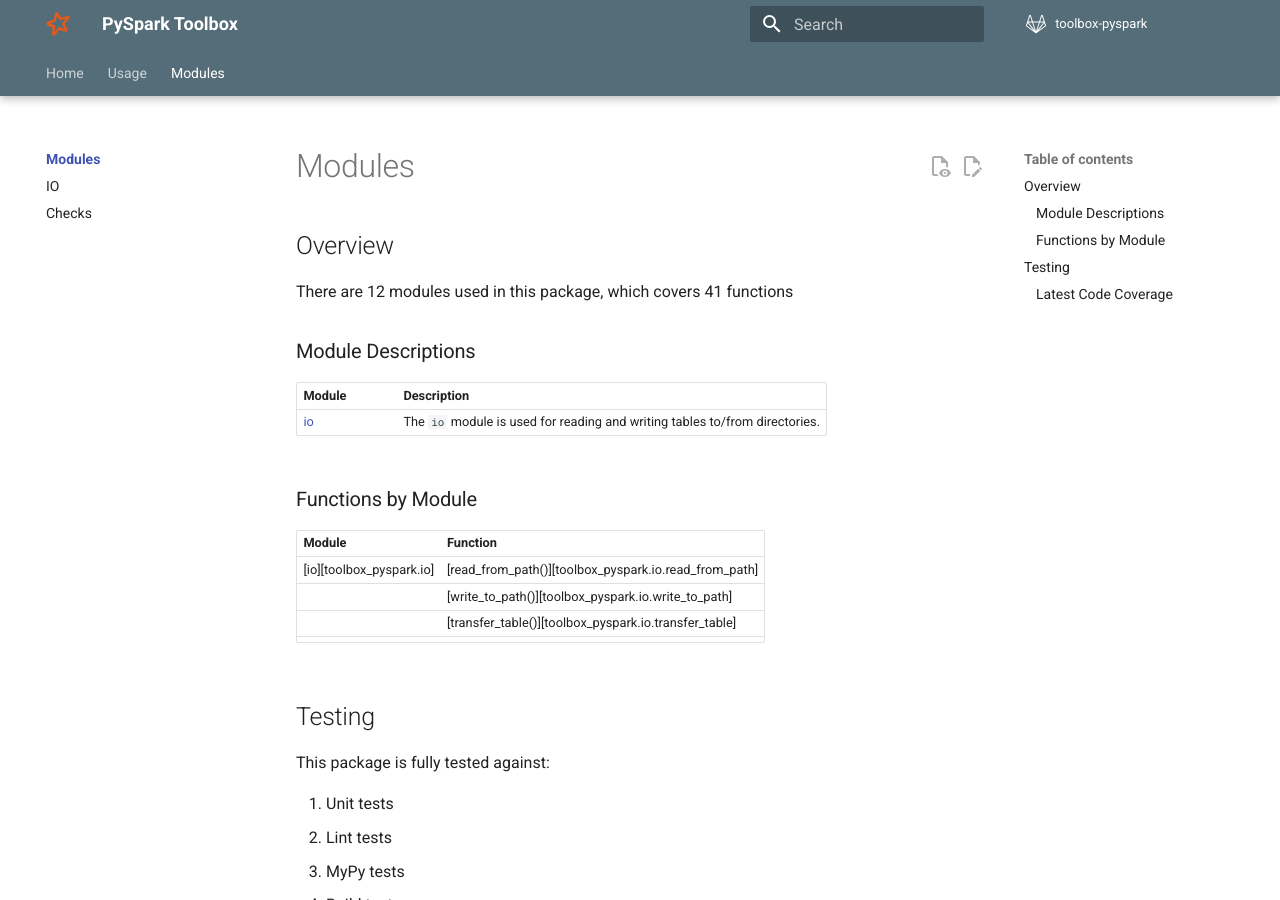
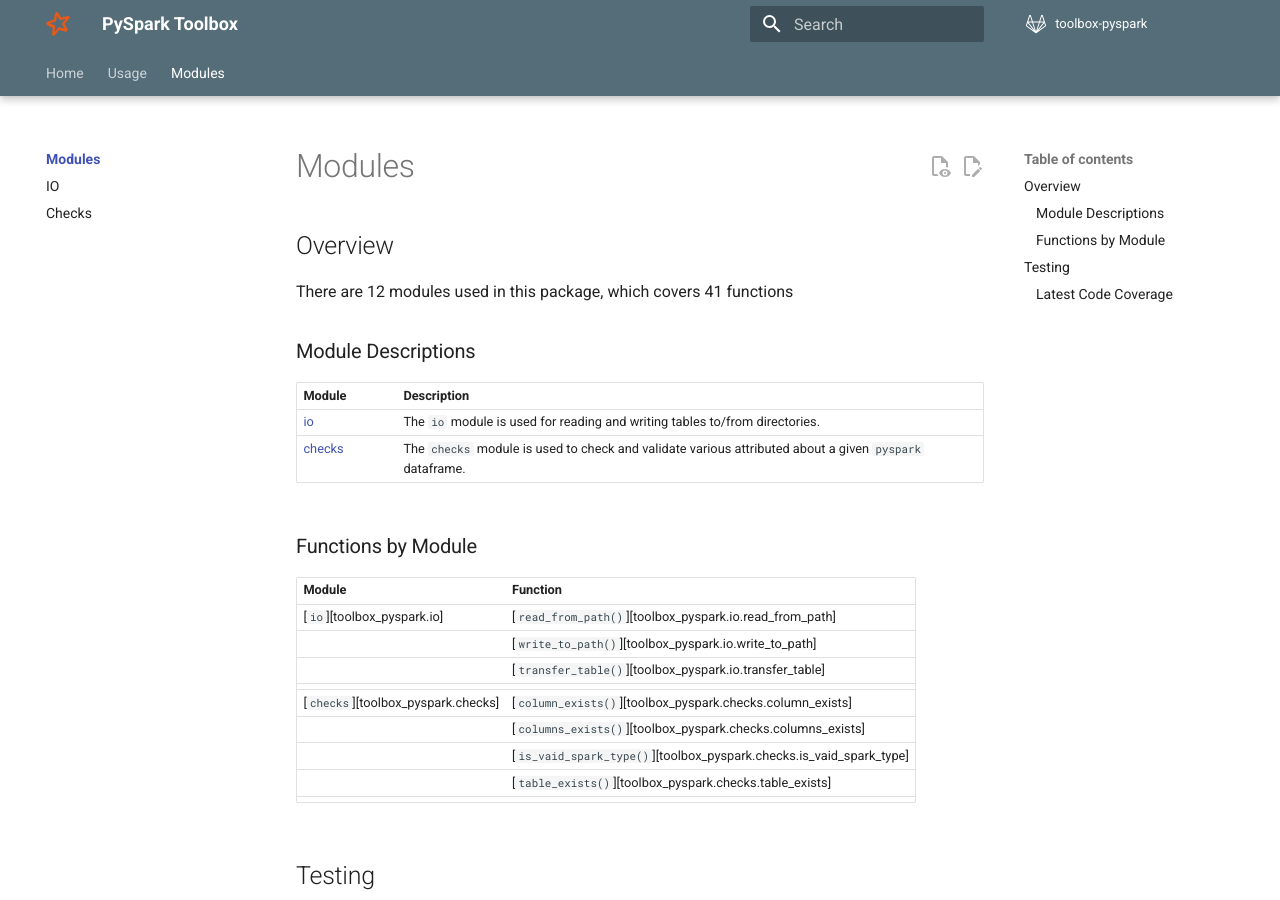
Before and after one commit to data-science-extensions/toolbox-pyspark, an MkDocs documentation site: the page built from docs/code/index.md, in a window 1280 px wide and 900 px high. Built offline with MkDocs 1.6.1 and Material for MkDocs 9.7.7, drawn with Linux system fonts in a browser that asks for light colours; comment, search, counter and statistics services are not loaded; the version menu is left out.

Commit message:
Fix aesthetics on the `Modules` page

```diff
--- a/docs/code/index.md
+++ b/docs/code/index.md
@@ -1,4 +1,5 @@
 # Modules
+
 
 ## Overview
 
@@ -10,8 +11,8 @@ There are 12 modules used in this package, which covers 41 functions
 | Module                        | Description |
 |-------------------------------|-------------|
 | [io](./io.md)                 | The `io` module is used for reading and writing tables to/from directories.
+| [checks](./checks.md)         | The `checks` module is used to check and validate various attributed about a given `pyspark` dataframe.
 <!--
-| [checks](./checks.md)         | The `checks` module is used to check and validate various attributed about a given `pyspark` dataframe.
 | [cleaning](./cleaning.md)     | The `cleaning` module is used to clean, fix, and fetch various aspects on a given DataFrame.
 | [columns](./columns.md)       | The `columns` module is used to fetch columns from a given DataFrame using convenient syntax.
 | [constants](./constants.md)   | The `constants` module is used to hold the definitions of all constant values used across the package.
@@ -26,71 +27,72 @@ There are 12 modules used in this package, which covers 41 functions
 
 ### Functions by Module
 
-| Module                                   | Function |
-|------------------------------------------|----------|
-| [io][toolbox_pyspark.io]                 | [read_from_path()][toolbox_pyspark.io.read_from_path] |
-|                                          | [write_to_path()][toolbox_pyspark.io.write_to_path] |
-|                                          | [transfer_table()][toolbox_pyspark.io.transfer_table] |
-|                                          | |
+| Module                                     | Function |
+|--------------------------------------------|----------|
+| [`io`][toolbox_pyspark.io]                 | [`read_from_path()`][toolbox_pyspark.io.read_from_path] |
+|                                            | [`write_to_path()`][toolbox_pyspark.io.write_to_path] |
+|                                            | [`transfer_table()`][toolbox_pyspark.io.transfer_table] |
+|                                            | |
+| [`checks`][toolbox_pyspark.checks]         | [`column_exists()`][toolbox_pyspark.checks.column_exists] |
+|                                            | [`columns_exists()`][toolbox_pyspark.checks.columns_exists] |
+|                                            | [`is_vaid_spark_type()`][toolbox_pyspark.checks.is_vaid_spark_type] |
+|                                            | [`table_exists()`][toolbox_pyspark.checks.table_exists] |
+|                                            | |
 <!--
-| [checks][toolbox_pyspark.checks]         | [column_exists()][toolbox_pyspark.checks.column_exists] |
-|                                          | [columns_exists()][toolbox_pyspark.checks.columns_exists] |
-|                                          | [is_vaid_spark_type()][toolbox_pyspark.checks.is_vaid_spark_type] |
-|                                          | [table_exists()][toolbox_pyspark.checks.table_exists] |
-|                                          | |
-| [cleaning][toolbox_pyspark.cleaning]     | [create_empty_dataframe()][toolbox_pyspark.cleaning.create_empty_dataframe] |
-|                                          | [keep_first_record_by_columns()][toolbox_pyspark.cleaning.keep_first_record_by_columns] |
-|                                          | [convert_dataframe()][toolbox_pyspark.cleaning.convert_dataframe] |
-|                                          | [get_column_values()][toolbox_pyspark.cleaning.get_column_values] |
-|                                          | [update_nullability()][toolbox_pyspark.cleaning.update_nullability] |
-|                                          | [trim_spaces_from_column()][toolbox_pyspark.cleaning.trim_spaces_from_column] |
-|                                          | [trim_spaces_from_columns()][toolbox_pyspark.cleaning.trim_spaces_from_columns] |
-|                                          | [apply_function_to_column()][toolbox_pyspark.cleaning.apply_function_to_column] |
-|                                          | [apply_function_to_columns()][toolbox_pyspark.cleaning.apply_function_to_columns] |
-|                                          | [drop_matching_rows()][toolbox_pyspark.cleaning.drop_matching_rows] |
-|                                          | |
-| [columns][toolbox_pyspark.columns]       | [get_columns()][toolbox_pyspark.cleaning.get_columns] |
-|                                          | [get_columns_by_likeness()][toolbox_pyspark.columns.get_columns_by_likeness] |
-|                                          | [rename_columns()][toolbox_pyspark.columns.rename_columns] |
-|                                          | [reorder_columns()][toolbox_pyspark.columns.reorder_columns] |
-|                                          | [delete_columns()][toolbox_pyspark.columns.delete_columns] |
-|                                          | |
-| [constants][toolbox_pyspark.constants]   | |
-|                                          | |
-| [datetime][toolbox_pyspark.datetime]     | [rename_datetime_columns()][toolbox_pyspark.datetime.rename_datetime_columns] |
-|                                          | [rename_datetime_column()][toolbox_pyspark.datetime.rename_datetime_column] |
-|                                          | [add_local_datetime_columns()][toolbox_pyspark.datetime.add_local_datetime_columns] |
-|                                          | [add_local_datetime_column()][toolbox_pyspark.datetime.add_local_datetime_column] |
-|                                          | [split_datetime_column()][toolbox_pyspark.datetime.split_datetime_column] |
-|                                          | [split_datetime_columns()][toolbox_pyspark.datetime.split_datetime_columns] |
-|                                          | |
-| [delta][toolbox_pyspark.delta]           | [load_table()][toolbox_pyspark.delta.load_table] |
-|                                          | [count_rows()][toolbox_pyspark.delta.count_rows] |
-|                                          | [get_history()][toolbox_pyspark.delta.get_history] |
-|                                          | [optimise_table()][toolbox_pyspark.delta.optimise_table] |
-|                                          | [retry_optimise_table()][toolbox_pyspark.delta.retry_optimise_table] |
-|                                          | [merge_spark_to_delta()][toolbox_pyspark.delta.merge_spark_to_delta] |
-|                                          | [merge_delta_to_delta()][toolbox_pyspark.delta.merge_delta_to_delta] |
-|                                          | [retry_merge_spark_to_delta()][toolbox_pyspark.delta.retry_merge_spark_to_delta] |
-|                                          | [DeltaLoader()][toolbox_pyspark.delta.DeltaLoader] |
-|                                          | |
-| [dimensions][toolbox_pyspark.dimensions] | [get_dims()][toolbox_pyspark.dimensions.get_dims] |
-|                                          | [get_dims_of_tables()][toolbox_pyspark.dimensions.get_dims_of_tables] |
-|                                          | |
-| [keys][toolbox_pyspark.keys]             | [add_keys_from_columns()][toolbox_pyspark.keys.add_keys_from_columns] |
-|                                          | [add_key_from_columns()][toolbox_pyspark.keys.add_key_from_columns] |
-|                                          | |
-| [scale][toolbox_pyspark.scale]           | [round_column()][toolbox_pyspark.scale.round_column] |
-|                                          | [round_columns()][toolbox_pyspark.scale.round_columns] |
-|                                          | |
-| [schema][toolbox_pyspark.schema]         | [view_schema_differences()][toolbox_pyspark.schema.view_schema_differences] |
-|                                          | [check_schemas_match()][toolbox_pyspark.schema.check_schemas_match] |
-|                                          | |
-| [types][toolbox_pyspark.types]           | [get_column_types()][toolbox_pyspark.types.get_column_types] |
-|                                          | [cast_column_to_type()][toolbox_pyspark.types.cast_column_to_type] |
-|                                          | [cast_columns_to_type()][toolbox_pyspark.types.cast_columns_to_type] |
-|                                          | [map_cast_columns_to_type()][toolbox_pyspark.types.map_cast_columns_to_type] |
+| [`cleaning`][toolbox_pyspark.cleaning]     | [`create_empty_dataframe()`][toolbox_pyspark.cleaning.create_empty_dataframe] |
+|                                            | [`keep_first_record_by_columns()`][toolbox_pyspark.cleaning.keep_first_record_by_columns] |
+|                                            | [`convert_dataframe()`][toolbox_pyspark.cleaning.convert_dataframe] |
+|                                            | [`get_column_values()`][toolbox_pyspark.cleaning.get_column_values] |
+|                                            | [`update_nullability()`][toolbox_pyspark.cleaning.update_nullability] |
+|                                            | [`trim_spaces_from_column()`][toolbox_pyspark.cleaning.trim_spaces_from_column] |
+|                                            | [`trim_spaces_from_columns()`][toolbox_pyspark.cleaning.trim_spaces_from_columns] |
+|                                            | [`apply_function_to_column()`][toolbox_pyspark.cleaning.apply_function_to_column] |
+|                                            | [`apply_function_to_columns()`][toolbox_pyspark.cleaning.apply_function_to_columns] |
+|                                            | [`drop_matching_rows()`][toolbox_pyspark.cleaning.drop_matching_rows] |
+|                                            | |
+| [`columns`][toolbox_pyspark.columns]       | [`get_columns()`][toolbox_pyspark.cleaning.get_columns] |
+|                                            | [`get_columns_by_likeness()`][toolbox_pyspark.columns.get_columns_by_likeness] |
+|                                            | [`rename_columns()`][toolbox_pyspark.columns.rename_columns] |
+|                                            | [`reorder_columns()`][toolbox_pyspark.columns.reorder_columns] |
+|                                            | [`delete_columns()`][toolbox_pyspark.columns.delete_columns] |
+|                                            | |
+| [`constants`][toolbox_pyspark.constants]   | |
+|                                            | |
+| [`datetime`][toolbox_pyspark.datetime]     | [`rename_datetime_columns()`][toolbox_pyspark.datetime.rename_datetime_columns] |
+|                                            | [`rename_datetime_column()`][toolbox_pyspark.datetime.rename_datetime_column] |
+|                                            | [`add_local_datetime_columns()`][toolbox_pyspark.datetime.add_local_datetime_columns] |
+|                                            | [`add_local_datetime_column()`][toolbox_pyspark.datetime.add_local_datetime_column] |
+|                                            | [`split_datetime_column()`][toolbox_pyspark.datetime.split_datetime_column] |
+|                                            | [`split_datetime_columns()`][toolbox_pyspark.datetime.split_datetime_columns] |
+|                                            | |
+| [`delta`][toolbox_pyspark.delta]           | [`load_table()`][toolbox_pyspark.delta.load_table] |
+|                                            | [`count_rows()`][toolbox_pyspark.delta.count_rows] |
+|                                            | [`get_history()`][toolbox_pyspark.delta.get_history] |
+|                                            | [`optimise_table()`][toolbox_pyspark.delta.optimise_table] |
+|                                            | [`retry_optimise_table()`][toolbox_pyspark.delta.retry_optimise_table] |
+|                                            | [`merge_spark_to_delta()`][toolbox_pyspark.delta.merge_spark_to_delta] |
+|                                            | [`merge_delta_to_delta()`][toolbox_pyspark.delta.merge_delta_to_delta] |
+|                                            | [`retry_merge_spark_to_delta()`][toolbox_pyspark.delta.retry_merge_spark_to_delta] |
+|                                            | [`DeltaLoader()`][toolbox_pyspark.delta.DeltaLoader] |
+|                                            | |
+| [`dimensions`][toolbox_pyspark.dimensions] | [`get_dims()`][toolbox_pyspark.dimensions.get_dims] |
+|                                            | [`get_dims_of_tables()`][toolbox_pyspark.dimensions.get_dims_of_tables] |
+|                                            | |
+| [`keys`][toolbox_pyspark.keys]             | [`add_keys_from_columns()`][toolbox_pyspark.keys.add_keys_from_columns] |
+|                                            | [`add_key_from_columns()`][toolbox_pyspark.keys.add_key_from_columns] |
+|                                            | |
+| [`scale`][toolbox_pyspark.scale]           | [`round_column()`][toolbox_pyspark.scale.round_column] |
+|                                            | [`round_columns()`][toolbox_pyspark.scale.round_columns] |
+|                                            | |
+| [`schema`][toolbox_pyspark.schema]         | [`view_schema_differences()`][toolbox_pyspark.schema.view_schema_differences] |
+|                                            | [`check_schemas_match()`][toolbox_pyspark.schema.check_schemas_match] |
+|                                            | |
+| [`types`][toolbox_pyspark.types]           | [`get_column_types()`][toolbox_pyspark.types.get_column_types] |
+|                                            | [`cast_column_to_type()`][toolbox_pyspark.types.cast_column_to_type] |
+|                                            | [`cast_columns_to_type()`][toolbox_pyspark.types.cast_columns_to_type] |
+|                                            | [`map_cast_columns_to_type()`][toolbox_pyspark.types.map_cast_columns_to_type] |
 -->
+
 
 ## Testing
 
@@ -101,6 +103,7 @@ This package is fully tested against:
 1. MyPy tests
 1. Build tests
 
+
 ### Latest Code Coverage
 
 <div style="position:relative; border:none; width:100%; height:100%; display:block; overflow:auto;">
```
